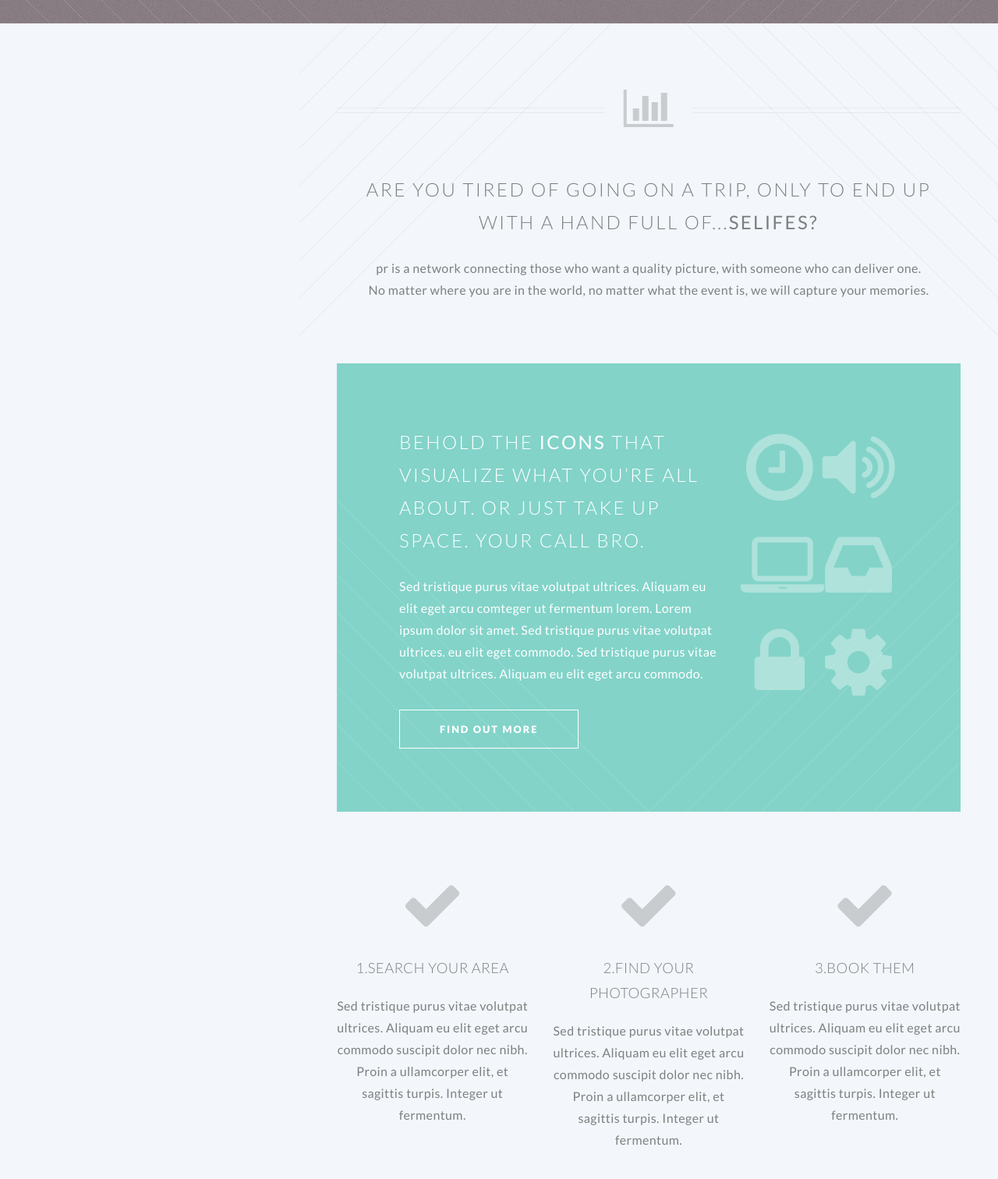
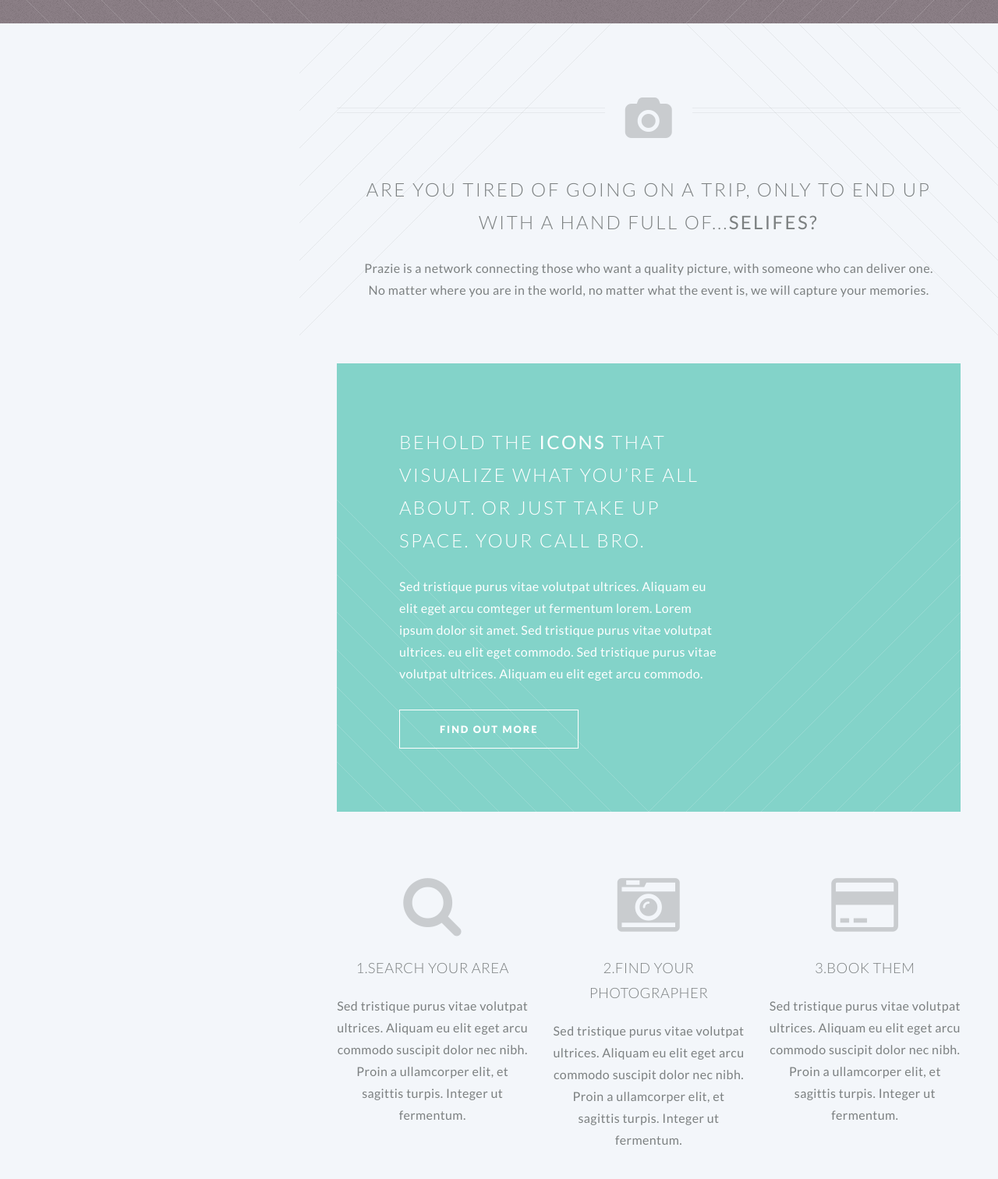
Before and after one commit to mkwmms/prazie, a plain HTML site: page index.html in a window 1280 px wide. Shown: the part 540-2052 px from the top of the page at 78% size. Drawn offline with Linux system fonts and the light colour scheme; grey boxes are pictures that could not be loaded; files whose address does not match are found by name.

Commit message:
changes for December 9 2014
I added logos to the home page, as well as pictures to the profile
page.

```diff
--- a/index.html
+++ b/index.html
@@ -37,7 +37,7 @@
 					<ul>
 						<li class="current"><a href="index.html">Welcome</a></li>
 						<li class="submenu">
-							<a href="">Layouts</a>
+							<a href="">nav</a>
 							<ul>
 								<li><a href="profile/profile.html">profile</a></li>
 								<!-- <li><a href="left-sidebar.html">Left Sidebar</a></li> -->
@@ -94,11 +94,11 @@
 			<article id="main">
 
 				<header class="special container">
-					<span class="icon fa-bar-chart-o"></span>
+					<span class="icon fa fa-camera"></span>
 					<h2>Are you tired of going on a trip, only to end up with a hand full of...<strong>selifes?</strong>
 					<br />
 					</h2>
-					<p><strong>pr<strong> is a network connecting those who want a quality picture, with someone who can deliver one.
+					<p><strong>Prazie<strong> is a network connecting those who want a quality picture, with someone who can deliver one.
 					<br />
 					No matter where you are in the world, no matter what the event is, we will capture your memories.
 					<br />
@@ -122,14 +122,14 @@
 							</div>
 							<div class="4u 12u(2) important(2)">
 
-								<ul class="featured-icons">
+								<!-- <ul class="featured-icons">
 									<li><span class="icon fa-clock-o"><span class="label">Feature 1</span></span></li>
 									<li><span class="icon fa-volume-up"><span class="label">Feature 2</span></span></li>
 									<li><span class="icon fa-laptop"><span class="label">Feature 3</span></span></li>
 									<li><span class="icon fa-inbox"><span class="label">Feature 4</span></span></li>
 									<li><span class="icon fa-lock"><span class="label">Feature 5</span></span></li>
 									<li><span class="icon fa-cog"><span class="label">Feature 6</span></span></li>
-								</ul>
+								</ul> -->
 
 							</div>
 						</div>
@@ -141,7 +141,7 @@
 							<div class="4u 12u(2)">
 
 								<section>
-									<span class="icon featured fa-check"></span>
+									<span class="icon featured fa-search"></span>
 									<header>
 										<h3>1.Search your area</h3>
 									</header>
@@ -152,7 +152,7 @@
 							<div class="4u 12u(2)">
 
 								<section>
-									<span class="icon featured fa-check"></span>
+									<span class="icon featured fa-camera-retro"></span>
 									<header>
 										<h3>2.Find your photographer</h3>
 									</header>
@@ -163,7 +163,7 @@
 							<div class="4u 12u(2)">
 
 								<section>
-									<span class="icon featured fa-check"></span>
+									<span class="icon featured fa-credit-card"></span>
 									<header>
 										<h3>3.Book them</h3>
 									</header>
```
Also changed, not shown: profile/images/fulls/05.jpg, profile/images/thumbs/05.jpg, 10 other files.
